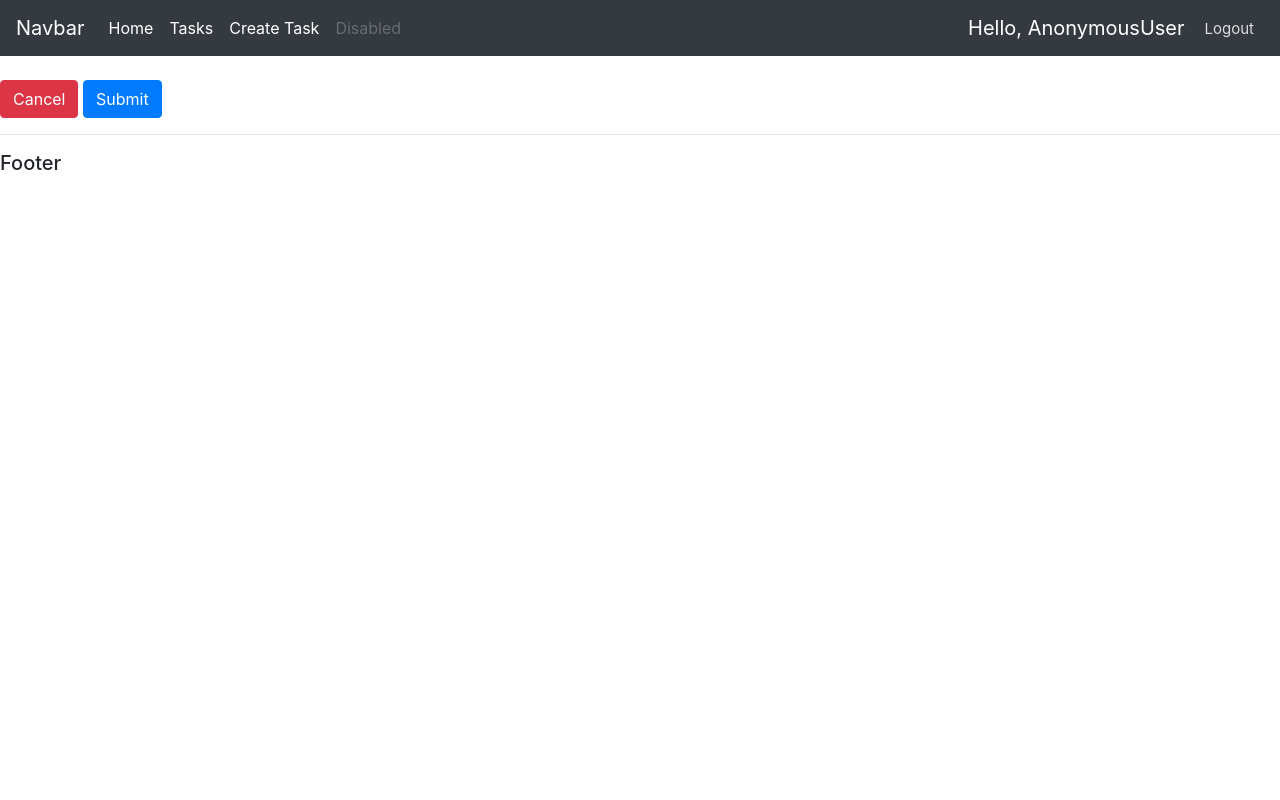
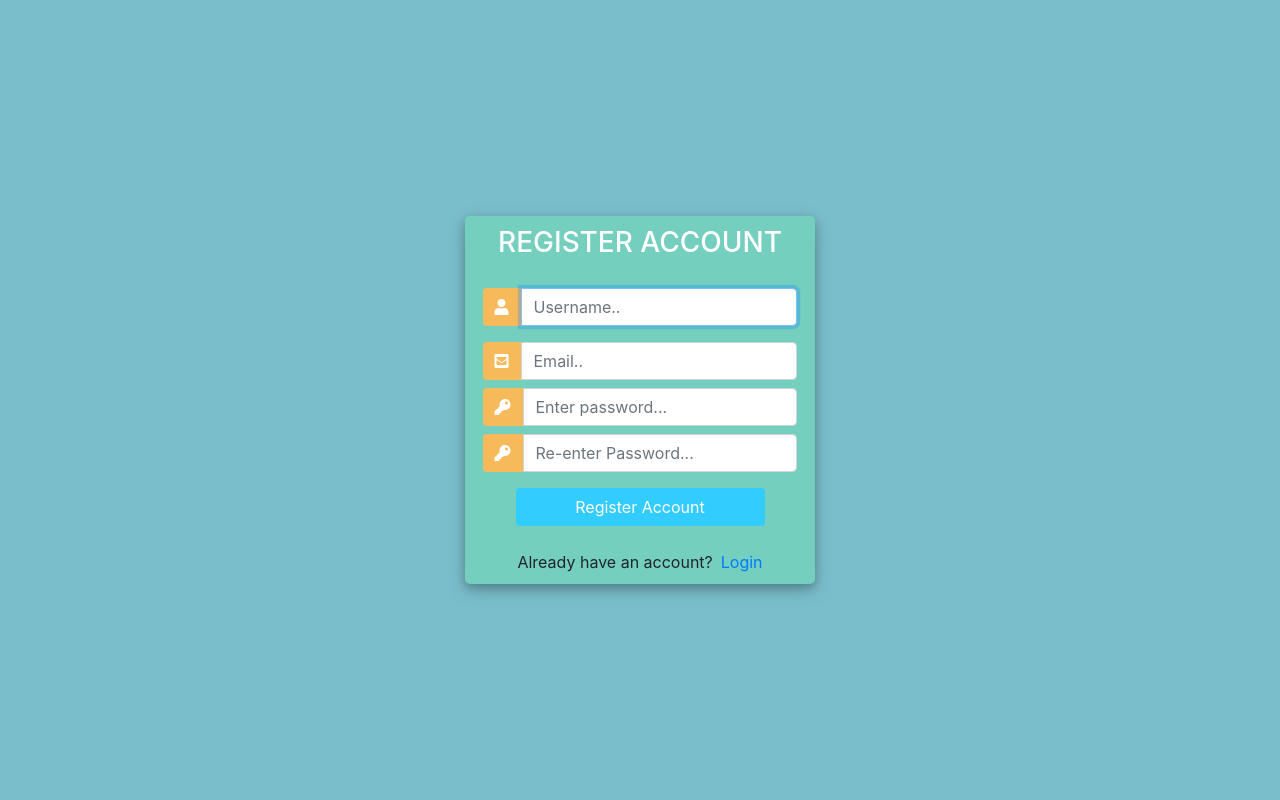
Before and after one commit to Dara-Ekanth/Daily_Task_Management, a Django app: page /reg/ in a window 1280 px wide. Run offline with Django 3.2, Linux system fonts and the light colour scheme; some libraries are stand-ins or nearby versions.

Commit message:
New registration page is created.

```diff
--- a/Daily_task/accounts/templates/accounts/registration.html
+++ b/Daily_task/accounts/templates/accounts/registration.html
@@ -1,13 +1,184 @@
-{% extends 'accounts/main.html' %}
+<!DOCTYPE html>
+<html>
 
-{% block content %}
-    <form method="POST" action="">
-        {% csrf_token %}
-        {{ form_table }}
-        <br>
-        <a href="{% url 'home' %}" class="btn btn-danger" role="button">Cancel</a>
-        <input type="submit" class="btn btn-primary" name="update">
-    </form>
+<head>
+    <title>Register</title>
+    <link rel="stylesheet" href="https://stackpath.bootstrapcdn.com/bootstrap/4.1.3/css/bootstrap.min.css"
+          integrity="sha384-MCw98/SFnGE8fJT3GXwEOngsV7Zt27NXFoaoApmYm81iuXoPkFOJwJ8ERdknLPMO" crossorigin="anonymous">
+    <script src="https://ajax.googleapis.com/ajax/libs/jquery/3.3.1/jquery.min.js"></script>
+    <link rel="stylesheet" href="https://use.fontawesome.com/releases/v5.6.1/css/all.css"
+          integrity="sha384-gfdkjb5BdAXd+lj+gudLWI+BXq4IuLW5IT+brZEZsLFm++aCMlF1V92rMkPaX4PP" crossorigin="anonymous">
+
+    <style>
+        body,
+        html {
+            margin: 0;
+            padding: 0;
+            height: 100%;
+            background: #7abecc !important;
+        }
+
+        .user_card {
+            width: 350px;
+            margin-top: auto;
+            margin-bottom: auto;
+            background: #74cfbf;
+            position: relative;
+            display: flex;
+            justify-content: center;
+            flex-direction: column;
+            padding: 10px;
+            box-shadow: 0 4px 8px 0 rgba(0, 0, 0, 0.2), 0 6px 20px 0 rgba(0, 0, 0, 0.19);
+            -webkit-box-shadow: 0 4px 8px 0 rgba(0, 0, 0, 0.2), 0 6px 20px 0 rgba(0, 0, 0, 0.19);
+            -moz-box-shadow: 0 4px 8px 0 rgba(0, 0, 0, 0.2), 0 6px 20px 0 rgba(0, 0, 0, 0.19);
+            border-radius: 5px;
+
+        }
+
+        .form_container {
+            margin-top: 20px;
+        }
+
+        #form-title {
+            color: #fff;
+        }
+
+        .login_btn {
+            width: 100%;
+            background: #33ccff !important;
+            color: white !important;
+        }
+
+        .login_btn:focus {
+            box-shadow: none !important;
+            outline: 0px !important;
+        }
+
+        .login_container {
+            padding: 0 2rem;
+        }
+
+        .input-group-text {
+            background: #f7ba5b !important;
+            color: white !important;
+            border: 0 !important;
+            border-radius: 0.25rem 0 0 0.25rem !important;
+        }
+
+        .input_user,
+        .input_pass:focus {
+            box-shadow: none !important;
+            outline: 0px !important;
+        }
+
+        #messages {
+            background-color: grey;
+            color: #fff;
+            padding: 10px;
+            margin-top: 10px;
+        }
+
+    </style>
+
+</head>
+<body>
+<div class="container h-100">
+    <div class="d-flex justify-content-center h-100">
+        <div class="user_card">
+            <div class="d-flex justify-content-center">
+                <h3 id="form-title">REGISTER ACCOUNT</h3>
+            </div>
+            <div class="d-flex justify-content-center form_container">
+
+                <form method="POST" action="">
+                    {% csrf_token %}
+                    <div class="input-group mb-3">
+                        <div class="input-group-append">
+                            <span class="input-group-text"><i class="fas fa-user"></i></span>
+                        </div>
+                        {{ form.username }}
+                    </div>
+                    <div class="input-group mb-2">
+                        <div class="input-group-append">
+                            <span class="input-group-text"><i class="fas fa-envelope-square"></i></span>
+                        </div>
+                        {{ form.email }}
+                    </div>
+                    <div class="input-group mb-2">
+                        <div class="input-group-append">
+                            <span class="input-group-text"><i class="fas fa-key"></i></span>
+                        </div>
+                        {{ form.password1 }}
+                    </div>
+                    <div class="input-group mb-2">
+                        <div class="input-group-append">
+                            <span class="input-group-text"><i class="fas fa-key"></i></span>
+                        </div>
+                        {{ form.password2 }}
+                    </div>
 
 
-{% endblock %}
+                    <div class="d-flex justify-content-center mt-3 login_container">
+                        <input class="btn login_btn" type="submit" value="Register Account">
+                    </div>
+
+                </form>
+            </div>
+
+
+            <div>
+
+                {{ form.errors }}
+
+                {% if form.non_field_errors %}
+                    <p id="messages">{{ form.non_field_errors }}</p>
+                {% endif %}
+                {% if form.non_form_errors %}
+                    <p id="messages">{{ form.non_form_errors }}</p>
+                {% endif %}
+                {% for message in messages %}
+                    <p id="messages">{{ message }}</p>
+                {% endfor %}
+            </div>
+
+            <div class="mt-4">
+                <div class="d-flex justify-content-center links">
+                    Already have an account? <a href="{% url 'login_page' %}" class="ml-2">Login</a>
+                </div>
+            </div>
+
+        </div>
+    </div>
+</div>
+<script>
+    /* Because i didnt set placeholder values in forms.py they will be set here using vanilla Javascript
+//We start indexing at one because CSRF_token is considered and input field
+*/
+
+    //Query All input fields
+    var form_fields = document.getElementsByTagName('input')
+    form_fields[1].placeholder = 'Username..';
+    form_fields[2].placeholder = 'Email..';
+    form_fields[3].placeholder = 'Enter password...';
+    form_fields[4].placeholder = 'Re-enter Password...';
+
+
+    for (var field in form_fields) {
+        form_fields[field].className += ' form-control'
+    }
+</script>
+</body>
+</html>
+
+
+{#    <form method="POST" action="">#}
+{#        {% csrf_token %}#}
+{#        {% for field in form %}#}
+{#            {{ field.label }}#}
+{#            {{ field }}#}
+{#        {% endfor %}#}
+{#        {{ form_table.errors }}#}
+{#        <br>#}
+{#        <a href="{% url 'home' %}" class="btn btn-danger" role="button"> Cancel</a>#}
+{#        <input type="submit" class="btn btn-primary" name="create User">#}
+{#    </form>#}
```
